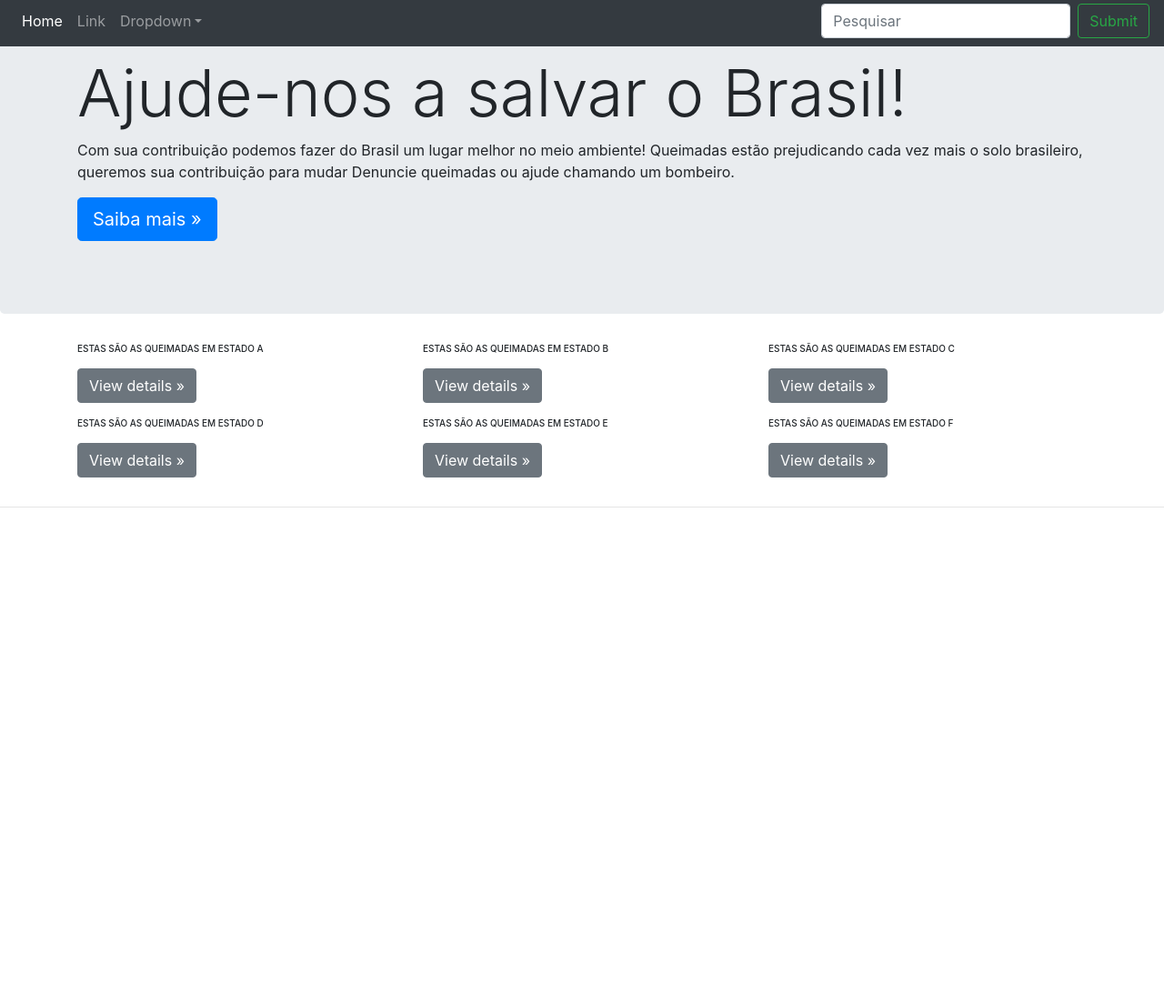
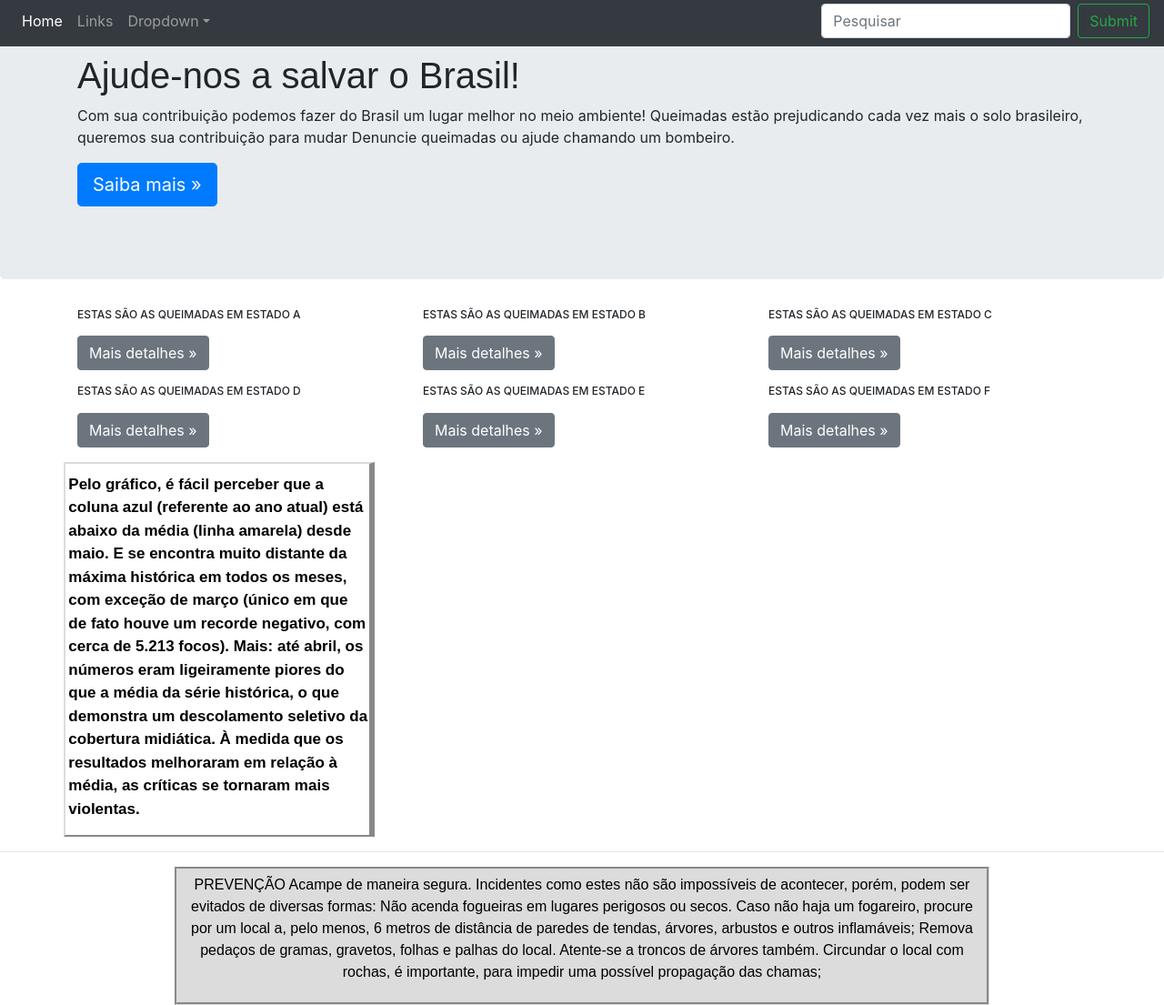
Before and after one commit to KoreaGD/acompanhamento-de-queimadas, a plain HTML site: page index.html in a window 1280 px wide. Shown: the part 5-1110 px from the top of the page at 91% size. Before the commit the page ends 800 px from the top, so only its background shows below. Drawn offline with Linux system fonts and the light colour scheme.

Commit message:
third commit

```diff
--- a/index.html
+++ b/index.html
@@ -6,11 +6,8 @@
   <meta charset="utf-8">
   <meta name="viewport" content="width=device-width, initial-scale=1, shrink-to-fit=no">
   <link rel="stylesheet" href="bootstrap.min.css">
-    <style>
-        .col-md-4 h2 {
-            font-size: 10px !important;
-        }
-    </style>
+  <link rel="stylesheet" href="style.css">
+
 
 </head>
 
@@ -28,11 +25,11 @@
             <a class="nav-link" href="#"> Home <span class="sr-only">(current)</span></a>
           </li>
           <li class="nav-item">
-                        <a class="nav-link" href="#">Link</a>
+            <a class="nav-link" href="#">Links</a>
           </li>
           <li class="nav-item dropdown">
-                        <a class="nav-link dropdown-toggle" href="http://example.com" id="dropdown01"
-                            data-toggle="dropdown" aria-haspopup="true" aria-expanded="false">Dropdown</a>
+            <a class="nav-link dropdown-toggle" href="http://example.com" id="dropdown01" data-toggle="dropdown"
+              aria-haspopup="true" aria-expanded="false">Dropdown</a>
             <div class="dropdown-menu" aria-labelledby="dropdown01">
               <a class="dropdown-item" href="#">Pesquisa #1</a>
               <a class="dropdown-item" href="#">Pesquisa #2</a>
@@ -56,7 +53,8 @@
             prejudicando
             cada vez mais o solo brasileiro, queremos sua contribuição para mudar
             Denuncie queimadas ou ajude chamando um bombeiro.</p>
-                    <p><a class="btn btn-primary btn-lg" href="#" role="button">Saiba mais &raquo;</a></p>
+          <p><a class="btn btn-primary btn-lg" href="https://www.gazetadopovo.com.br/instituto-politeia/inpe-queimadas/"
+              target="_blank" role="button">Saiba mais &raquo;</a></p>
         </div>
       </div>
     </div>
@@ -68,39 +66,63 @@
       <div class="col-md-4">
         <h2>ESTAS SÃO AS QUEIMADAS EM ESTADO A</h2>
         <p></p>
-                <p><a class="btn btn-secondary" href="#" role="button">View details &raquo;</a></p>
+        <p><a class="btn btn-secondary" href="#" role="button">Mais detalhes &raquo;</a></p>
       </div>
 
       <div class="col-md-4">
         <h2>ESTAS SÃO AS QUEIMADAS EM ESTADO B</h2>
         <p></p>
-                <p><a class="btn btn-secondary" href="#" role="button">View details &raquo;</a></p>
+        <p><a class="btn btn-secondary" href="#" role="button">Mais detalhes &raquo;</a></p>
       </div>
       <div class="col-md-4">
         <h2>ESTAS SÃO AS QUEIMADAS EM ESTADO C </h2>
         <p></p>
-                <p><a class="btn btn-secondary" href="#" role="button">View details &raquo;</a></p>
+        <p><a class="btn btn-secondary" href="#" role="button">Mais detalhes &raquo;</a></p>
       </div>
       <div class="col-md-4">
         <h2>ESTAS SÃO AS QUEIMADAS EM ESTADO D</h2>
         <p></p>
-                <p><a class="btn btn-secondary" href="#" role="button">View details &raquo;</a></p>
+        <p><a class="btn btn-secondary" href="#" role="button">Mais detalhes &raquo;</a></p>
       </div>
       <div class="col-md-4">
         <h2>ESTAS SÃO AS QUEIMADAS EM ESTADO E</h2>
         <p></p>
-                <p><a class="btn btn-secondary" href="#" role="button">View details &raquo;</a></p>
+        <p><a class="btn btn-secondary" href="#" role="button">Mais detalhes &raquo;</a></p>
       </div>
       <div class="col-md-4">
         <h2>ESTAS SÃO AS QUEIMADAS EM ESTADO F</h2>
         <p></p>
-                <p><a class="btn btn-secondary" href="#" role="button">View details &raquo;</a></p>
+        <p><a class="btn btn-secondary" href="#" role="button">Mais detalhes &raquo;</a></p>
+      </div>
+      <div class="ac_box">
+        <div class="text-box">
+          <p class="paragraph-1">Pelo gráfico, é fácil perceber que a coluna azul (referente ao ano atual) está abaixo
+            da média (linha amarela) desde maio. E se encontra muito distante da máxima histórica em todos os meses, com
+            exceção de março (único em que de fato houve um recorde negativo, com cerca de 5.213 focos).
+            Mais: até abril, os números eram ligeiramente piores do que a média da série histórica, o que demonstra um
+            descolamento seletivo da cobertura midiática.
+            À medida que os resultados melhoraram em relação à média, as críticas se tornaram mais violentas.
+          </p>
         </div>
       </div>
   </main>
 
-        <hr />
-
+  <hr>
+  <section>
+    <div class="text-box-2">
+      <p class="paragraph-n">
+        PREVENÇÃO
+        Acampe de maneira segura. Incidentes como estes não são impossíveis de acontecer, porém, podem ser evitados de
+        diversas formas:
+        Não acenda fogueiras em lugares perigosos ou secos. Caso não haja um fogareiro, procure por um local a, pelo
+        menos, 6 metros de distância de paredes de tendas, árvores,
+        arbustos e outros inflamáveis;
+        Remova pedaços de gramas, gravetos, folhas e palhas do local.
+        Atente-se a troncos de árvores também. Circundar o local com rochas, é importante, para impedir uma possível
+        propagação das chamas;
+      </p>
+    </div>
+  </section>
 
 
   <footer class="container">
--- a/style.css
+++ b/style.css
@@ -1,30 +1,84 @@
+@charset "UTF-8";
 /* STYLE */
 
 /* BODY STYLE */
 
 /* HEADER STYLE */
 
-.change-fonts{
+.change-fonts {
     font-size: 12px;
     font-family: Arial;
 }
 
-h1.display-3{
-    font-size: 300px;
+h1.display-3 {
+    font-size: 40px;
     font-family: Arial;
 }
 
-header.container{
+header.container {
     height: 100px;
 }
-p.subtitle-1{
+
+p.subtitle-1 {
     font-size: 14;
     font-family: Arial;
 }
 
+.btn btn-primary btn-lg {
+    background-color: black;
+}
+
+/* ---------------------- */
+
+/* MAIN STYLE STYLE */
+
+.col-md-4 h2 {
+    font-size: 12px;
+}
+
+
+.text-box {
+    border: 2px outset #DCDCDC;
+    border-right: 6px outset #DCDCDC;
+    height: 100%;
+    width: 30%;
+    font-family: arial;
+    font-size: 17px;
+    font-weight: bold;
+    color: black;
+}
+
+.paragraph-1 {
+    padding-left: 1%;
+    padding-top: 3%;
+    text-align: initial;
+    transition: transform .2s;
+}
+
+.paragraph-1:hover {
+    color: #696969;
+    transition: transform .1s;
+}
+
+/* ----------------- */
 
 /* SECTION STYLE */
 
-col-md-4 h2 {
-    font-size: 20px !important;
-  }
+.text-box-2{
+    width: 70%;
+    height: 50%;
+    border: 3px groove #DCDCDC;
+    margin: auto;
+    background-color: #DCDCDC;
+}
+.text-box-2:hover{
+    background-color: white;
+}
+
+.paragraph-n{
+    color: #000000;
+    text-align: center;
+    font-size: 16px;
+    font-family: arial;
+    padding: 5px;
+}
```
Lines whose indentation alone changed are shown as unchanged.
